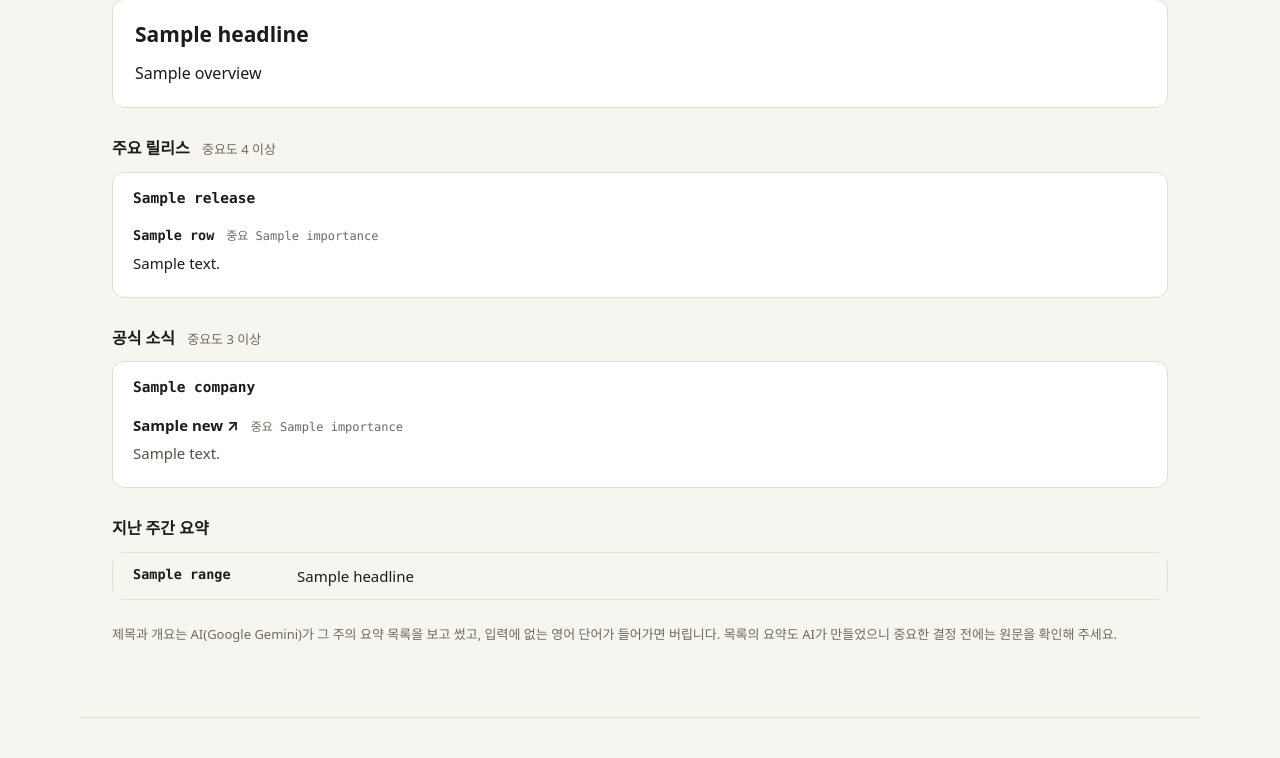
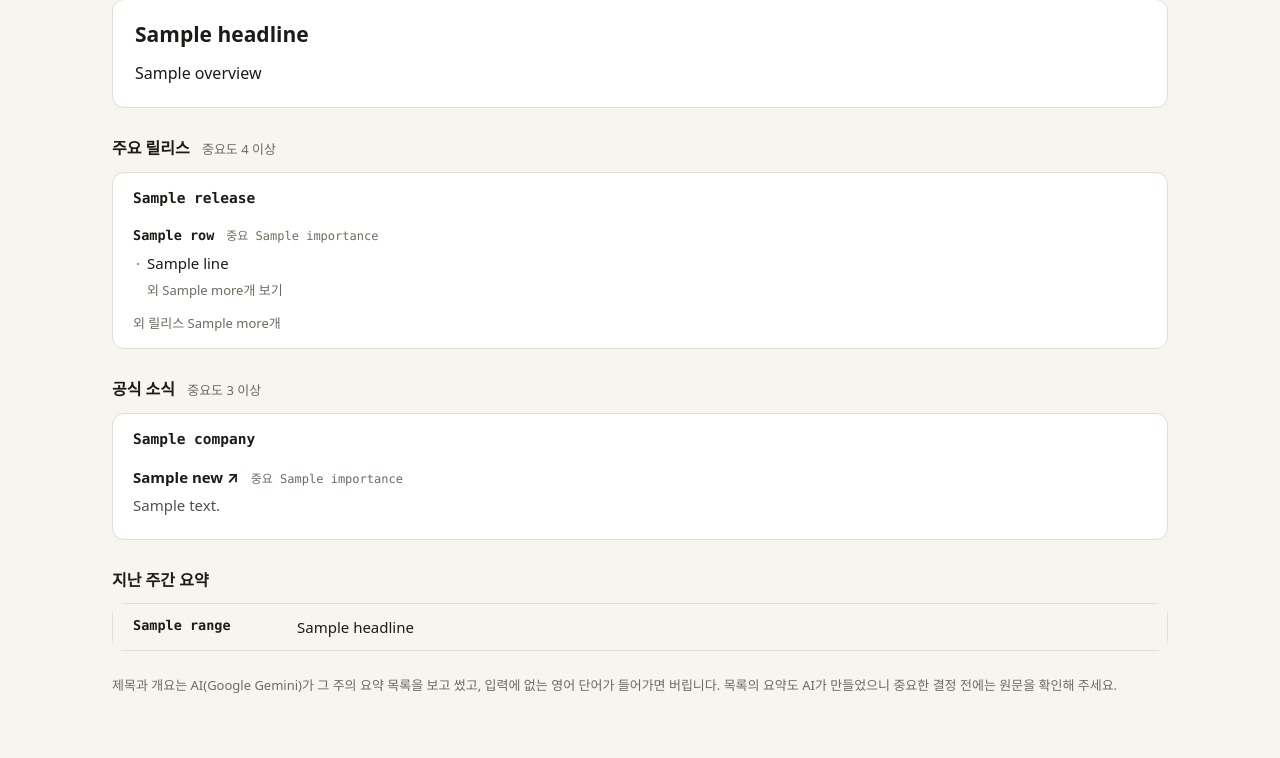
Before and after one commit to Hasegos/deltalog, a FastAPI app: template templates/weekly.html in a window 1280 px wide. Shown: the part 215-973 px from the top of the page. Run offline with FastAPI, Linux system fonts and the light colour scheme; the template is opened without the code that fills it: most values are stand-ins (such as "Sample title", 1, 10 or a date in 2020); parts of the project's set-up code (start-up, migrations or seed data) failed here and were passed over.

Commit message:
FIX 소식 검색에서 일치 표시 없는 결과가 나오던 문제와 주간 요약 릴리스 목록이 너무 길던 문제

```diff
--- a/core/constants/weekly.py
+++ b/core/constants/weekly.py
@@ -5,6 +5,8 @@
 WEEKLY_PROMPT_VERSION = "w1"
 WEEKLY_RELEASE_MIN = 4
 WEEKLY_RELEASE_LIMIT = 20
+WEEKLY_TOOL_RELEASES = 3    # 화면에서 도구 하나에 보여줄 릴리스 수. 나머지는 개수만 적는다
+WEEKLY_RELEASE_LINES = 2    # 화면에서 릴리스 하나에 보여줄 요약 수. 나머지는 개수만 적는다
 WEEKLY_NEWS_MIN = 3
 WEEKLY_NEWS_LIMIT = 10
 WEEKLY_MIN_LINES = 3
--- a/crud/news_crud.py
+++ b/crud/news_crud.py
@@ -66,7 +66,7 @@ def _filter(stmt: Select, company: str, tab: str, topic: str, q: str = "") -> Se
         company: 제작사 이름. 빈 문자열이면 거르지 않는다
         tab: `all`, `imp`, 또는 뉴스 분류 값 (`model`, `pricing`, `security` 등)
         topic: 주제. 빈 문자열이면 거르지 않는다
-        q: 검색어. 제목, 요약, 주제, 제작사에서 부분 일치를 찾는다. 빈 문자열이면 거르지 않는다
+        q: 검색어. 화면에 보이는 한국어 제목, 요약, 주제, 제작사에서 부분 일치를 찾는다. 빈 문자열이면 거르지 않는다
     Returns:
         조건이 붙은 조회문
     """
@@ -80,7 +80,7 @@ def _filter(stmt: Select, company: str, tab: str, topic: str, q: str = "") -> Se
     if topic:
         stmt = stmt.where(News.topic == topic)
     if q:
-        columns = (News.title_ko, News.title, News.summary_ko, News.topic, News.company)
+        columns = (func.coalesce(News.title_ko, News.title), News.summary_ko, News.topic, News.company)
         stmt = stmt.where(or_(*(func.coalesce(col, "").icontains(q, autoescape=True) for col in columns)))
     return stmt
 
--- a/static/css/weekly.css
+++ b/static/css/weekly.css
@@ -94,12 +94,38 @@
 
 .dg-s {
   flex: 1 0 100%;
+  position: relative;
+  padding-left: 14px;
   font-size: 15px;
   line-height: 1.65;
 }
 
+.dg-s::before {
+  content: "·";
+  position: absolute;
+  left: 3px;
+  color: var(--dim);
+}
+
+.dg-m {
+  flex: 1 0 100%;
+  margin: 0;
+  padding-left: 14px;
+  font-size: 13px;
+  color: var(--dim);
+}
+
+.dg-g > .dg-m {
+  padding: 6px 0 0;
+}
+
 .dg-news .dg-s {
+  padding-left: 0;
   color: var(--muted);
+}
+
+.dg-news .dg-s::before {
+  content: none;
 }
 
 .dg-t {
--- a/templates/weekly.html
+++ b/templates/weekly.html
@@ -45,10 +45,12 @@
             <li>
               <a class="dg-v" href="{{ r.url }}">{{ r.label }}</a>
               <i class="dg-i">중요 {{ r.importance }}</i>
-              <span class="dg-s">{{ r.summary }}</span>
+              {% for line in r.lines %}<span class="dg-s">{{ line }}</span>{% endfor %}
+              {% if r.more %}<a class="dg-m" href="{{ r.url }}">외 {{ r.more }}개 보기</a>{% endif %}
             </li>
             {% endfor %}
           </ul>
+          {% if g.more %}<p class="dg-m">외 릴리스 {{ g.more }}개</p>{% endif %}
         </section>
         {% endfor %}
       </div>
```
Also changed, not shown: services/web/weekly_service.py (+22 -5 lines).
